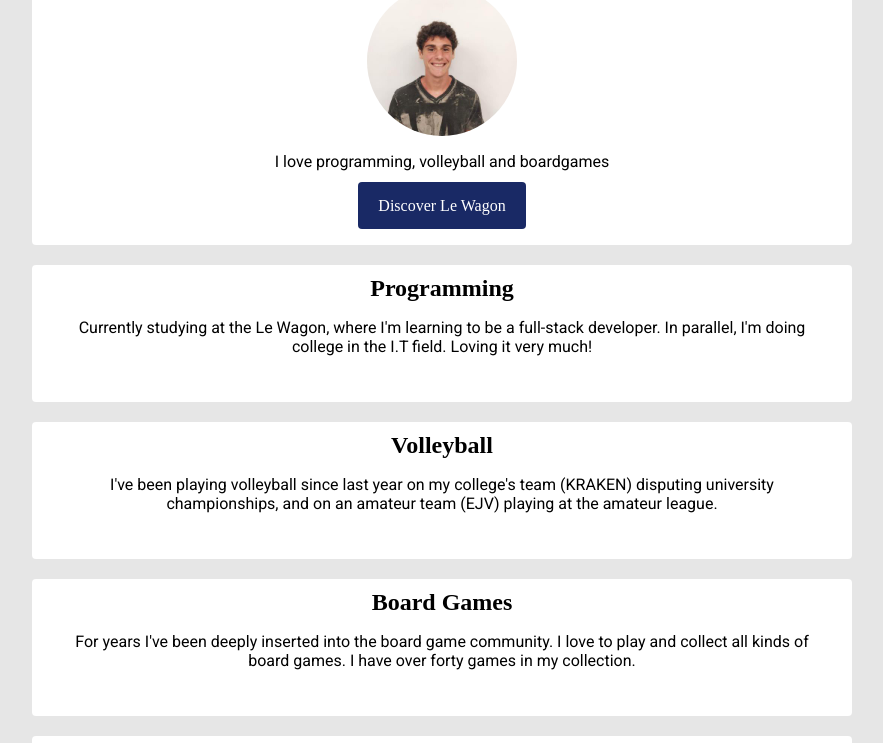
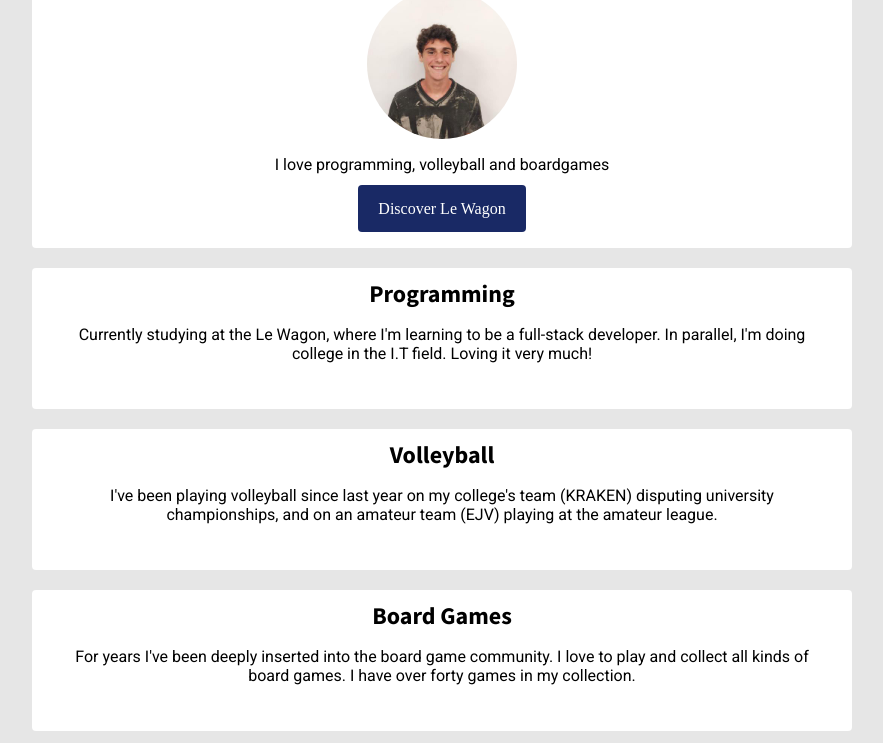
Before and after one commit to LucasDCunha/profile, a plain HTML site: page index.html in a window 1280 px wide. Shown: the part 81-824 px from the top of the page, without its empty margins (198-1081 px from the left). Drawn offline with Linux system fonts and the light colour scheme.

Commit message:
my profile page

```diff
--- a/style.css
+++ b/style.css
@@ -20,7 +20,7 @@
     padding: 0 8px;
   }
 
-  h1 h2 {
+  h1, h2 {
     font-family: 'Source Sans Pro', sans-serif;
   }
 
```
